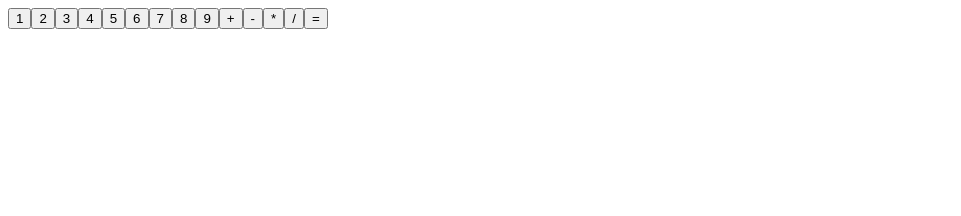
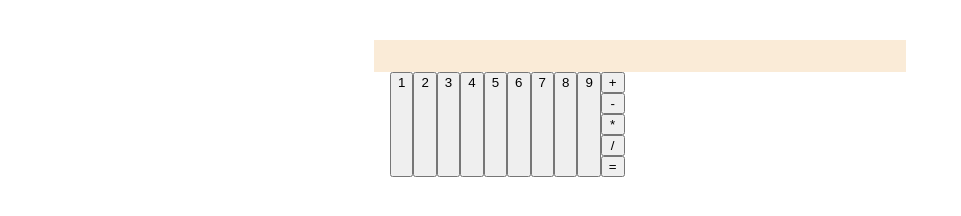
Before and after one commit to Gham556/calculator, a plain HTML site: page index.html in a window 1280 px wide. Shown: the whole page, without its empty margins (0-961 px from the left). Drawn offline with Linux system fonts and the light colour scheme.

Commit message:
calculator flexbox

```diff
--- a/style.css
+++ b/style.css
@@ -1,11 +1,26 @@
 .body {
     display: flex;
+    justify-content: center;
+    align-items: center;
 }
 
+.calculator {
+    display: flex;
+    flex-direction: column;
+    align-items: center;
 
+}
+
+.display {
+    padding: 16px;
+    background-color: antiquewhite;
+    width : 500px;
+    margin-top: 32px;
+}
 
 .buttonContainer {
     display: flex;
+    width: 500px;
 }
 
 .numberButtons {
@@ -14,8 +29,10 @@
 
 .operatorButtons {
     display: flex;
+    flex-direction: column;
 }
 
 .num {
     display: flex;
+    padding
 }
```
